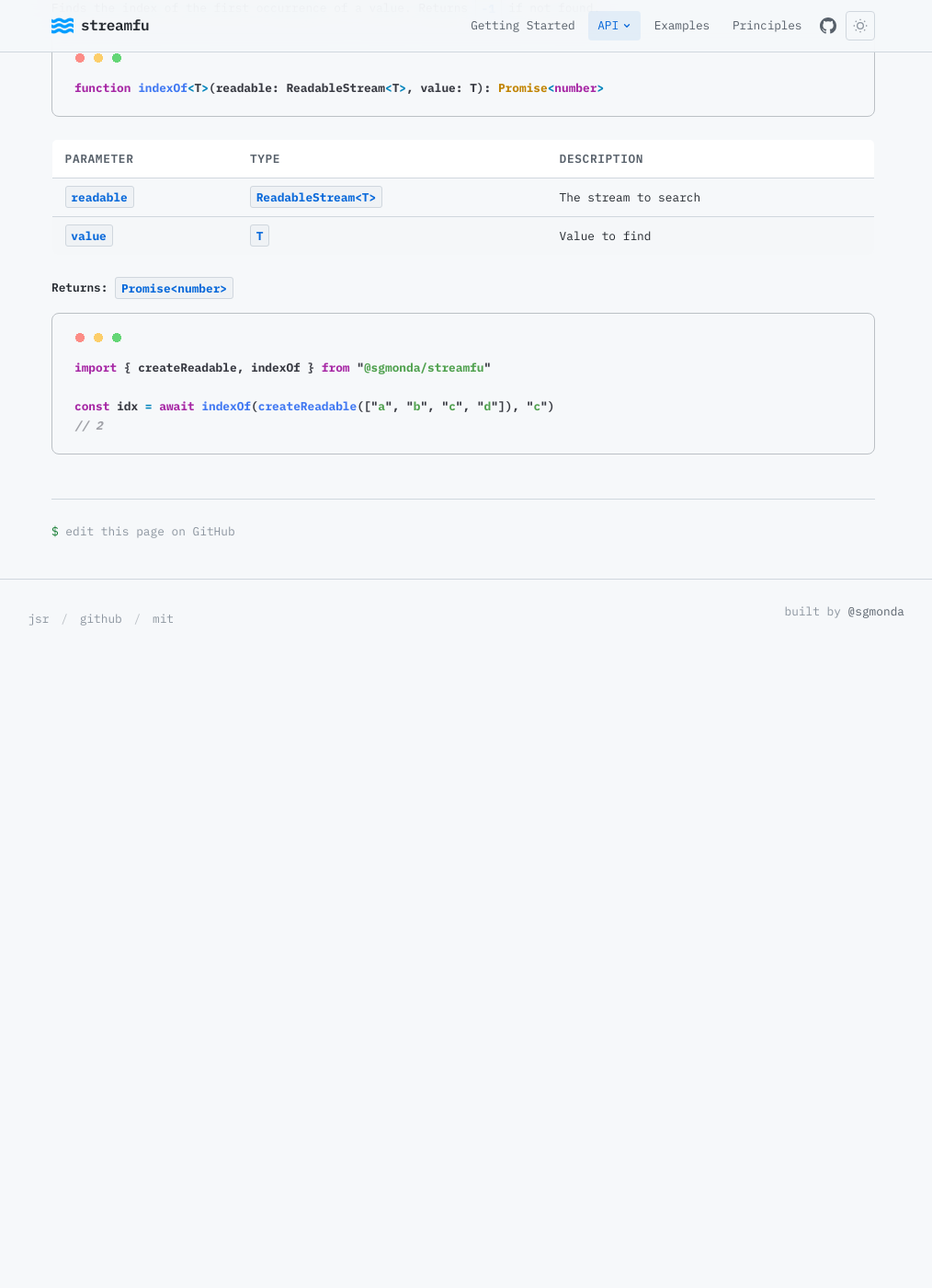
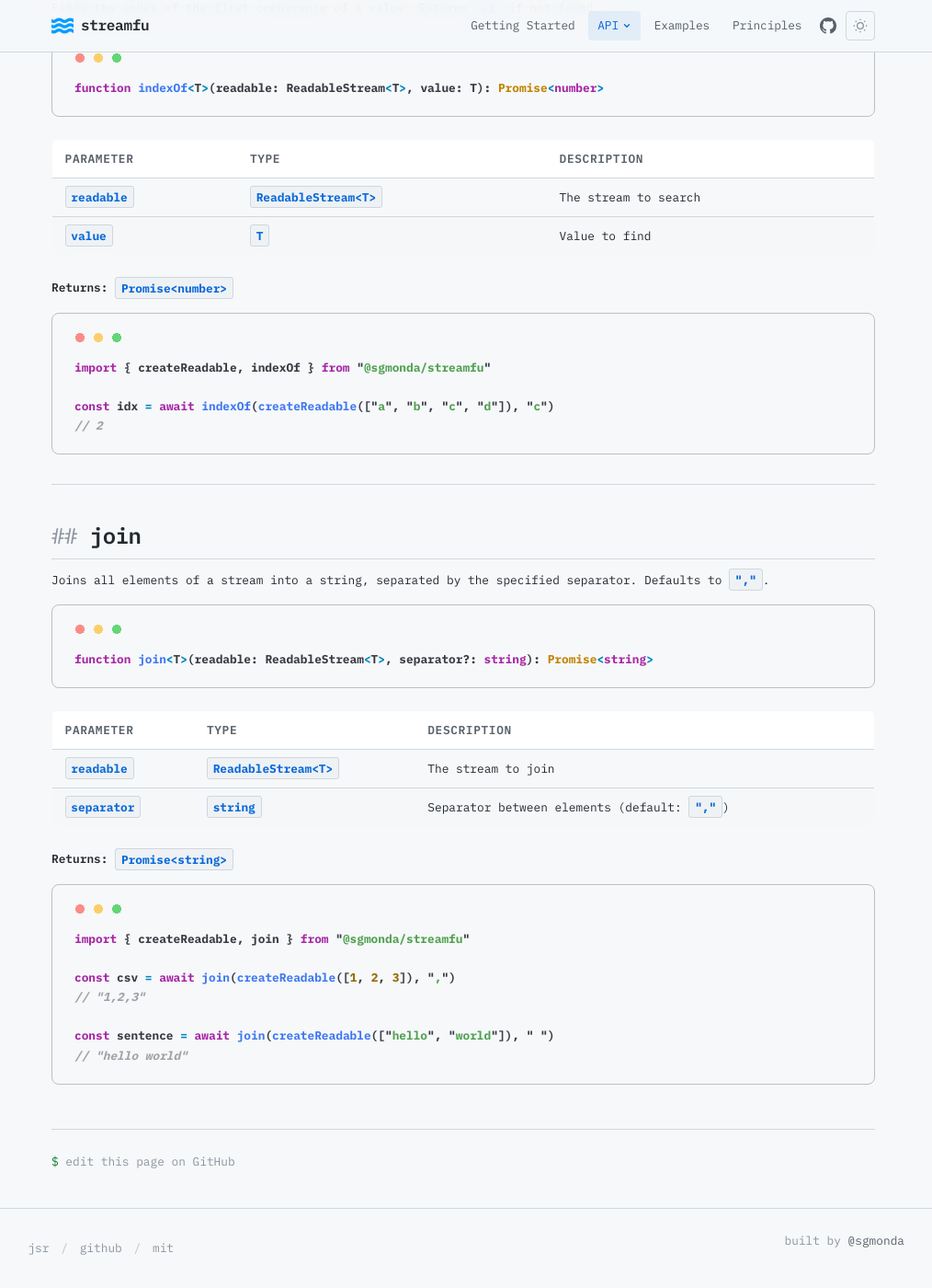
Before and after one commit to sgmonda/streamfu, a Jekyll site: the page built from docs/api/consumers.md, in a window 1280 px wide and 1400 px high, scrolled down 4766 px. Shown: the whole window at 92% size, without its empty margins (136-1150 px from the left). Built offline with Jekyll 4.4.1, drawn with Linux system fonts in a browser that asks for light colours; before the commit the page ends 5482 px from its top, so only the background shows below that.

Commit message:
feat: add join() consumer function
Add join() operation that concatenates all stream elements into a string
with a configurable separator (defaults to ","), mirroring Array.prototype.join.

Includes full test suite with 100% coverage and updated docs for v0.7.0.

````diff
--- a/deno.json
+++ b/deno.json
@@ -1,7 +1,7 @@
 {
   "name": "@sgmonda/streamfu",
   "description": "Functional programming utilities for working with streams in JS/TS",
-  "version": "0.6.0",
+  "version": "0.7.0",
   "license": "MIT",
   "exports": "./mod.ts",
   "imports": {
--- a/docs/api/consumers.md
+++ b/docs/api/consumers.md
@@ -204,3 +204,30 @@ import { createReadable, indexOf } from "@sgmonda/streamfu"
 const idx = await indexOf(createReadable(["a", "b", "c", "d"]), "c")
 // 2
 ```
+
+---
+
+## join
+
+Joins all elements of a stream into a string, separated by the specified separator. Defaults to `","`.
+
+```typescript
+function join<T>(readable: ReadableStream<T>, separator?: string): Promise<string>
+```
+
+| Parameter   | Type                | Description                          |
+| ----------- | ------------------- | ------------------------------------ |
+| `readable`  | `ReadableStream<T>` | The stream to join                   |
+| `separator` | `string`            | Separator between elements (default: `","`) |
+
+**Returns:** `Promise<string>`
+
+```typescript
+import { createReadable, join } from "@sgmonda/streamfu"
+
+const csv = await join(createReadable([1, 2, 3]), ",")
+// "1,2,3"
+
+const sentence = await join(createReadable(["hello", "world"]), " ")
+// "hello world"
+```
--- a/mod.ts
+++ b/mod.ts
@@ -11,7 +11,7 @@ export * from "./src/forEach.ts"
 export * from "./src/flatMap.ts"
 export * from "./src/includes.ts"
 export * from "./src/indexOf.ts"
-// export * from "./src/join.ts" // TODO Implement
+export * from "./src/join.ts"
 // export * from "./src/keys.ts" // TODO Implement
 // export * from "./src/lastIndexOf.ts" // TODO Implement
 // export * from "./src/pop.ts" // TODO Implement
````
Also changed, not shown: docs/api/index.md (+2 -1 lines), src/join.test.ts (added, +75 -0 lines), src/join.ts (added, +22 -0 lines), CHANGELOG.md, README.md.
